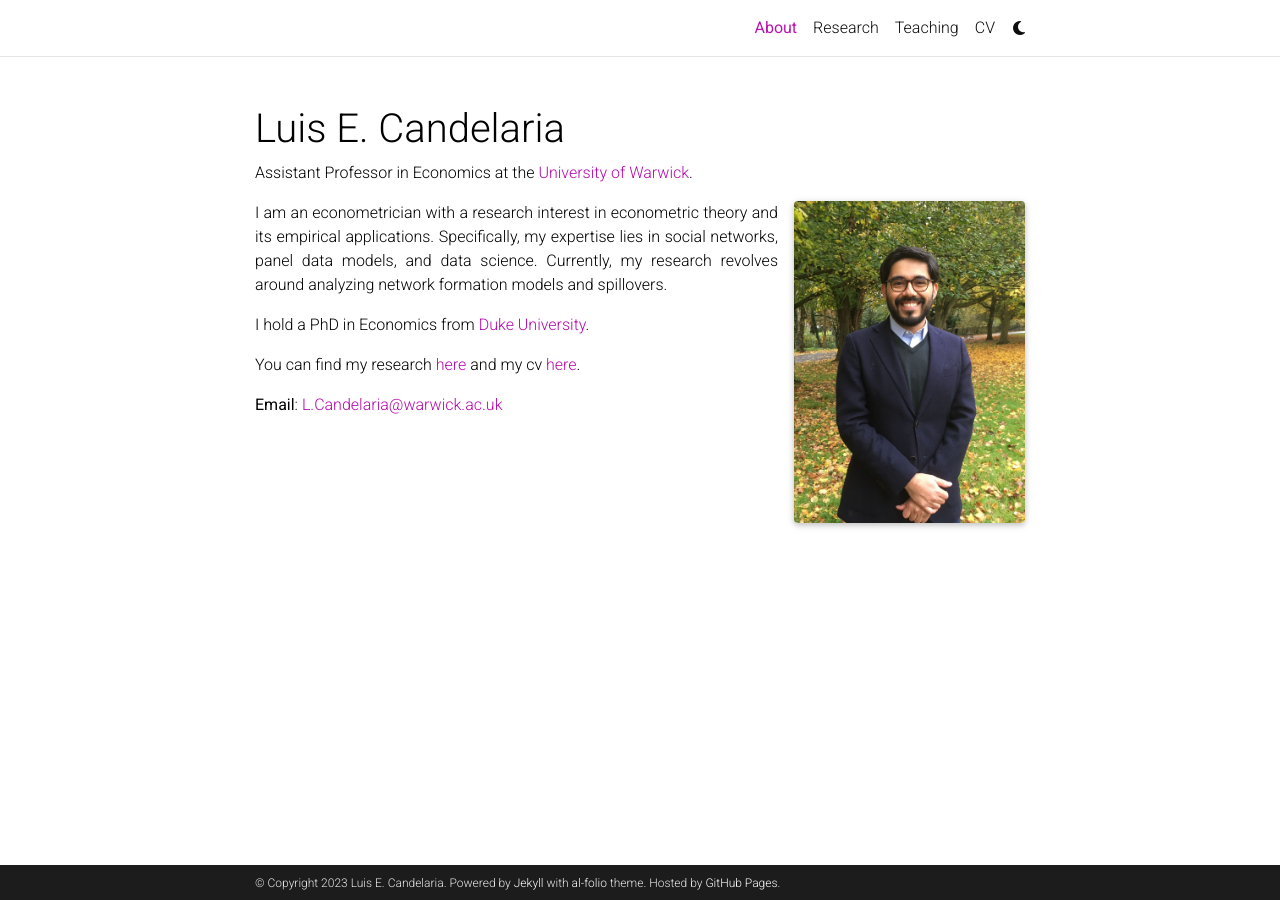
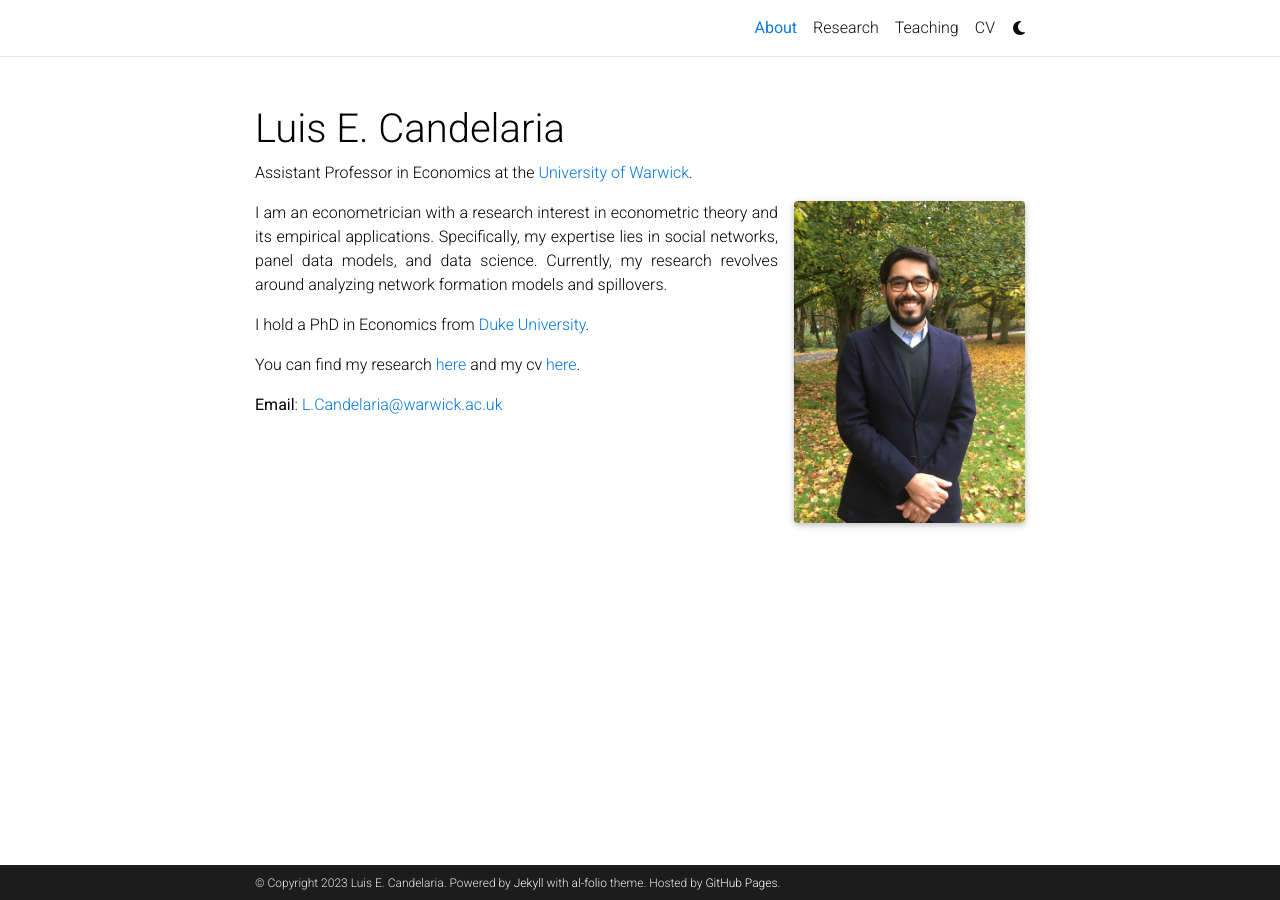
Before and after one commit to lecandelaria/lecandelaria.github.io, a Jekyll site: the page built from _pages/about.md, in a window 1280 px wide. Built offline with Jekyll 4.4.1, drawn with Linux system fonts in a browser that asks for light colours; comment, search, counter and statistics services are not loaded; a style sheet for code colours, icons or effects is not loaded.

Commit message:
color changed

```diff
--- a/_includes/head.html
+++ b/_includes/head.html
@@ -35,4 +35,5 @@
     <link rel="stylesheet" href="{{ '/assets/css/jekyll-pygments-themes-native.css' | relative_url | bust_file_cache }}" media="none" id="highlight_theme_dark" />
     <script src="{{ '/assets/js/theme.js' | relative_url | bust_file_cache }}"></script>
     <script src="{{ '/assets/js/dark_mode.js' | relative_url | bust_file_cache }}"></script>
+    <link rel="icon" type="image/png" href="/assets/img/favicon.ico">
     {% endif %}
--- a/_sass/_themes.scss
+++ b/_sass/_themes.scss
@@ -7,14 +7,14 @@
   --global-code-bg-color: #{$code-bg-color-light};
   --global-text-color: #{$black-color};
   --global-text-color-light: #{$grey-color};
-  --global-theme-color: #{$purple-color};
-  --global-hover-color: #{$purple-color};
+  --global-theme-color: #{$blue-color};
+  --global-hover-color: #{$blue-color};
   --global-hover-text-color: #{$white-color};
   --global-footer-bg-color: #{$grey-color-dark};
   --global-footer-text-color: #{$grey-color-light};
   --global-footer-link-color: #{$white-color};
   --global-distill-app-color: #{$grey-color};
-  --global-divider-color: rgba(0,0,0,.1);
+  --global-divider-color: rgba(0, 0, 0, .1);
   --global-card-bg-color: #{$white-color};
 
   --global-tip-block: #42b983;
@@ -31,17 +31,19 @@
   --global-danger-block-title: #c00;
 
   .fa-sun {
-    display : none;
+    display: none;
   }
+
   .fa-moon {
     padding-left: 10px;
     padding-top: 12px;
-    display : block;
+    display: block;
   }
 
   .repo-img-light {
     display: block;
   }
+
   .repo-img-dark {
     display: none;
   }
@@ -52,8 +54,8 @@
   --global-code-bg-color: #{$code-bg-color-dark};
   --global-text-color: #{$grey-color-light};
   --global-text-color-light: #{$grey-color-light};
-  --global-theme-color: #{$cyan-color};
-  --global-hover-color: #{$cyan-color};
+  --global-theme-color: #{$blue-color};
+  --global-hover-color: #{$blue-color};
   --global-hover-text-color: #{$white-color};
   --global-footer-bg-color: #{$grey-color-light};
   --global-footer-text-color: #{$grey-color-dark};
@@ -78,15 +80,17 @@
   .fa-sun {
     padding-left: 10px;
     padding-top: 12px;
-    display : block;
+    display: block;
   }
+
   .fa-moon {
-    display : none;
+    display: none;
   }
 
   .repo-img-light {
     display: none;
   }
+
   .repo-img-dark {
     display: block;
   }
```
Also changed, not shown: assets/img/favicon.ico (added).
